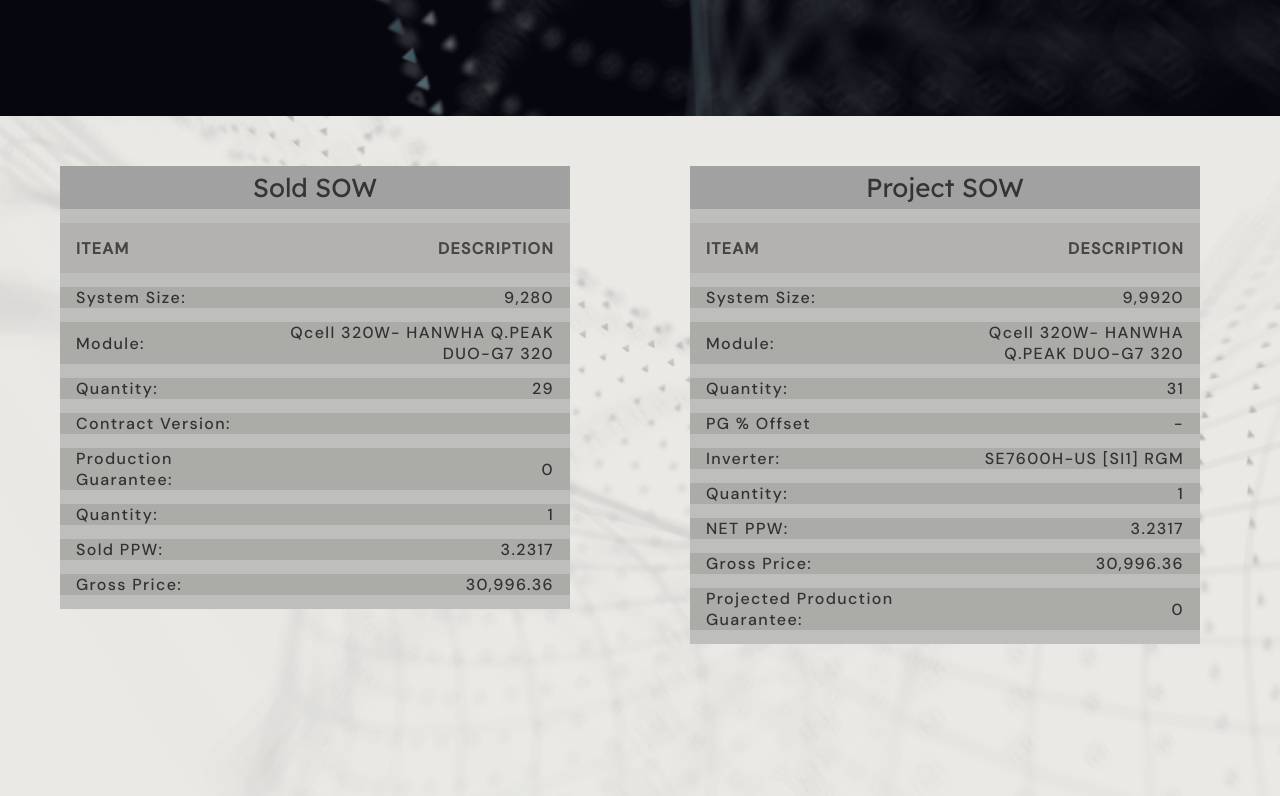
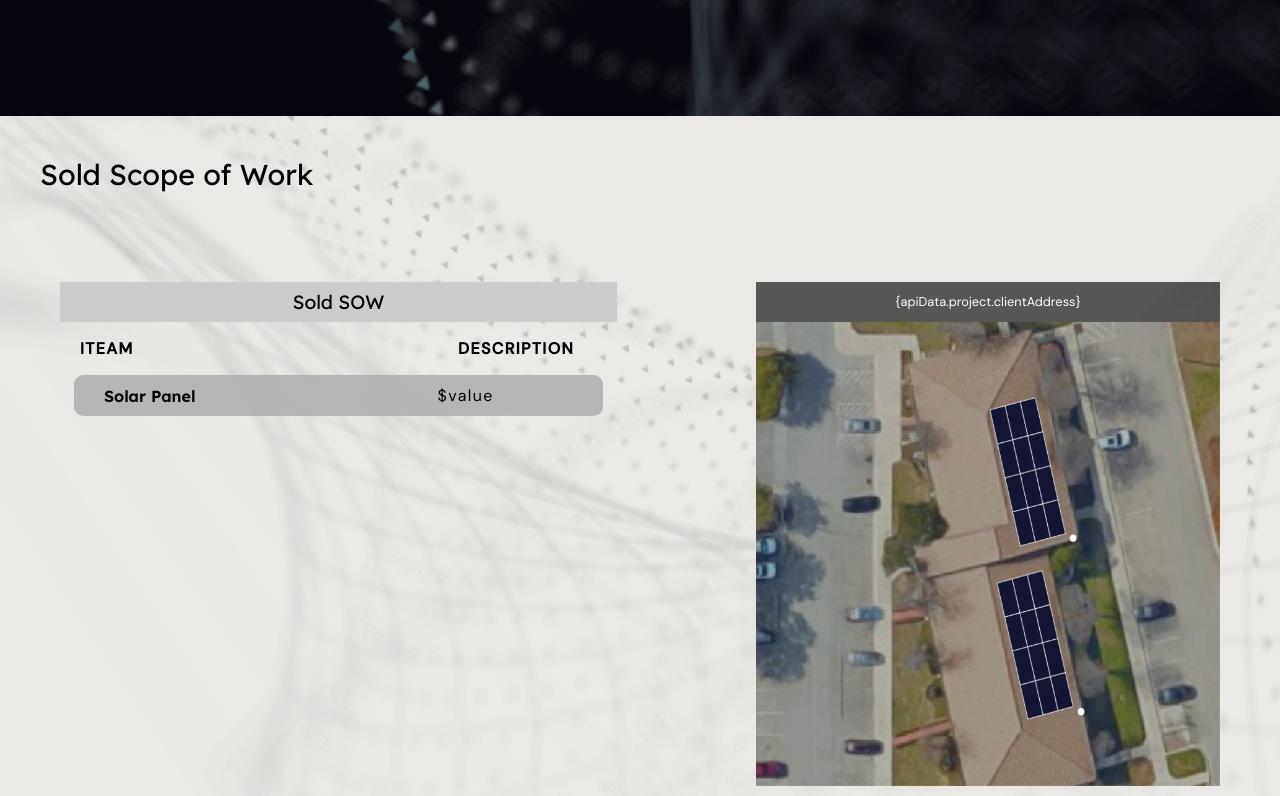
Before and after one commit to ayepino0984/InstallationPlain, a plain HTML site: page index.html in a window 1280 px wide. Shown: the part 1484-2280 px from the top of the page. Drawn offline with nearby package versions, Linux system fonts and the light colour scheme; files whose address does not match are found by name.

Commit message:
section3 modificada queda hacer

```diff
--- a/index.html
+++ b/index.html
@@ -36,6 +36,11 @@
       >
         <img src="src/img/logo_blanco.png" alt="logo" className="left-image" />
       </a>
+      <div class ="menu-content">
+        <h1 class="customH1">
+          Your Installation <span class="colorAma">PLAN</span>
+        </h1>
+      </div>
     </div>
   </header>
   <body>
@@ -44,10 +49,6 @@
       <!--Section1 -->
       <section id="section1" class="sectionOneWithBackground">
         <div class="">
-          <h1 class="customH1">
-            Your Installation <br />
-            <span class="colorAma">PLAN</span>
-          </h1>
           <div class="infoContainer">
             <h2 class="customH2">NombreCliente</h2>
             <div class="informationContainerText">
@@ -117,96 +118,43 @@
       </section>
 
       <section id="section3" class="sectionThreeWithBackground">
+        <h3 class="section3Title"> Sold Scope of Work </h3>
         <div class="informationSection3">
-          <h3 class="section3TitleTable bgH3">Sold SOW</h3>
-          <table class="tableSow">
-            <thead class="soldSowHead">
-              <tr class="soldSowTr bgTr">
-                <th>ITEAM</th>
-                <th>DESCRIPTION</th>
-              </tr>
-            </thead>
-            <tr class="soldSowTr bgTr1 textSow">
-              <td>System Size:</td>
-              <td>9,280</td>
-            </tr>
-            <tr class="soldSowTr bgTr1 textSow">
-              <td>Module:</td>
-              <td>Qcell 320W- HANWHA Q.PEAK DUO-G7 320</td>
-            </tr>
-            <tr class="soldSowTr bgTr1 textSow">
-              <td>Quantity:</td>
-              <td>29</td>
-            </tr>
-            <tr class="soldSowTr bgTr1 textSow">
-              <td>Contract Version:</td>
-              <td></td>
-            </tr>
-            <tr class="soldSowTr bgTr1 textSow">
-              <td>Production Guarantee:</td>
-              <td>0</td>
-            </tr>
-            <tr class="soldSowTr bgTr1 textSow">
-              <td>Quantity:</td>
-              <td>1</td>
-            </tr>
-            <tr class="soldSowTr bgTr1 textSow">
-              <td>Sold PPW:</td>
-              <td>3.2317</td>
-            </tr>
-            <tr class="soldSowTr bgTr1 textSow">
-              <td>Gross Price:</td>
-              <td>30,996.36</td>
-            </tr>
-          </table>
-        </div>
-        <div class="informationSection3">
-          <h3 class="section3TitleTable bgH3">Project SOW</h3>
-          <table class="tableSow">
-            <thead class="soldSowHead">
-              <tr class="soldSowTr bgTr">
-                <th>ITEAM</th>
-                <th>DESCRIPTION</th>
-              </tr>
-            </thead>
-            <tr class="soldSowTr bgTr1 textSow">
-              <td>System Size:</td>
-              <td>9,9920</td>
-            </tr>
-            <tr class="soldSowTr bgTr1 textSow">
-              <td>Module:</td>
-              <td>Qcell 320W- HANWHA Q.PEAK DUO-G7 320</td>
-            </tr>
-            <tr class="soldSowTr bgTr1 textSow">
-              <td>Quantity:</td>
-              <td>31</td>
-            </tr>
-            <tr class="soldSowTr bgTr1 textSow">
-              <td>PG % Offset</td>
-              <td>-</td>
-            </tr>
-            <tr class="soldSowTr bgTr1 textSow">
-              <td>Inverter:</td>
-              <td>SE7600H-US [SI1] RGM</td>
-            </tr>
-            <tr class="soldSowTr bgTr1 textSow">
-              <td>Quantity:</td>
-              <td>1</td>
-            </tr>
-            <tr class="soldSowTr bgTr1 textSow">
-              <td>NET PPW:</td>
-              <td>3.2317</td>
-            </tr>
-            <tr class="soldSowTr bgTr1 textSow">
-              <td>Gross Price:</td>
-              <td>30,996.36</td>
-            </tr>
-            <tr class="soldSowTr bgTr1 textSow">
-              <td>Projected Production Guarantee:</td>
-              <td>0</td>
-            </tr>
-          </table>
-        </div>
+          <div class="info3Content">
+            <p class="textInfo3 cont3"> Sold SOW </p>
+           <div class="col3">
+              <div class="c1">
+                <p class="textItemName3">ITEAM</p>
+              </div>
+              <div class="c2">
+                <p class="textItemName3"> DESCRIPTION</p>
+              </div>
+            </div>
+            <div class="col3 bGris">
+              <div class="c1">
+                <p class="textItem3L"> Solar Panel </p>
+              </div>
+              <div class="c2">
+                <p class="textItem3R"> $value </p>
+              </div>
+            </div>
+
+          </div>
+          <div class="img3Content">
+              <div class="imgContainer">
+                <div class="mapOverlay">
+                  <p>{apiData.project.clientAddress}</p>
+                </div>
+                <!-- /*{apiData.satelitalImage}*/ -->
+                <img
+                  src="src/img/img_maps.png"
+                  alt="img_house_maps"
+                  class="satelitalImage"
+                />
+              </div>
+          </div>
+
+
       </section>
 
       <section id="section4" class="sectionFourWithBackground">
--- a/styles.css
+++ b/styles.css
@@ -9,8 +9,9 @@ header {
     0,
     0,
     0,
-    0.52
-  ); /* Color de fondo oscuro con opacidad */
+    0.38
+  );
+  backdrop-filter: blur(3.5px);
   color: white; /* Cambia el color del texto a blanco o el color deseado */
   padding: 10px; /* Agrega espacio interno al encabezado */
   position: fixed;
@@ -22,10 +23,29 @@ header {
 .menu {
   display: flex;
   justify-content: space-between;
-  align-items: center;
+  /*align-items: flex-start;*/
+  flex-direction: column;
   width: 100%;
   padding-left: 32px;
 }
+
+.menu-content{
+   display: flex;
+   flex-direction: column;
+   align-items: center;
+}
+
+/* Estilos para el h1 puntual */
+.customH1 {
+  font-size: 3.75rem;
+  font-family: "Lexend", sans-serif; /* Fuente personalizada */
+  font-weight: 600; /*Peso de semibold*/
+  color: #FFF;
+  text-align: center;
+  font-style: normal;
+  line-height: normal;
+}
+
 
 /********SECTION 1 ***********/
 
@@ -40,16 +60,6 @@ header {
   min-height: 100vh;
 }
 
-/* Estilos para el h1 puntual */
-.customH1 {
-  margin-top: 124px;
-  color: #ffffff; /* Color personalizado */
-  font-size: 3.75rem;
-  font-family: "Lexend", sans-serif; /* Fuente personalizada */
-  font-weight: 600; /*Peso de semibold*/
-  text-align: left; /* Alineación a la izquierda */
-  padding-left: 3%;
-}
 
 .customH2 {
   color: #ffffff; /* Color personalizado */
@@ -69,6 +79,7 @@ header {
   gap: 12px;
   justify-content: end;
 }
+
 
 .infoContainer {
   padding-top: 80px;
@@ -233,8 +244,6 @@ header {
   color: #323232;
   padding-bottom: 8px;
   min-height: 100vh;
-  display: flex;
-  flex-wrap: wrap;
   width: 100%;
 }
 
@@ -249,6 +258,9 @@ header {
 .informationSection3 {
   flex: 0 0 calc(50% - 10px); /* Evitar que se encogen, pero permitir que ocupen el 50% menos 10px de margen */
   padding: 50px 60px;
+  display: flex;
+  margin:0;
+  /*flex-wrap: wrap;*/
 }
 
 .soldSowHead {
@@ -258,23 +270,138 @@ header {
   height: 3.125rem;
 }
 
-.bgH3 {
-  background: #a1a1a1; /* rgba(156, 156, 156, 0.93);*/
+.cont3 {
+  background: #cccccc; /* rgba(156, 156, 156, 0.93);*/
   backdrop-filter: blur(4.211065292358398px);
-  padding: 5px 0;
+  padding: 8px 0;
+  width: 80%;
 }
 
-.section3TitleTable {
-  color: #343434;
-  text-align: center;
+.col3{
+  display: flex;
+  justify-content: center;
+  align-items: center;
+}
+
+.c1{
+   padding: 0px 20px;
+   width: 50%;
+}
+
+.c2{
+   width: 50%;
+   padding: 0px 50px;
+}
+
+.section3Title{
+  color: #000;
   font-family: Lexend;
-  font-size: 1.625rem;
+  font-size: 1.8rem;
   font-style: normal;
   font-weight: 400;
   line-height: normal;
   margin: 0;
+  padding: 40px 40px;
 }
 
+.textInfo3{
+  color: #000;
+  text-align: center;
+  font-family: Lexend;
+  font-size: 1.2rem;
+  font-style: normal;
+  font-weight: 400;
+  line-height: normal;
+}
+
+.textItemName3{
+  color: #000;
+  font-family: DM Sans;
+  font-size: 1rem;
+  font-style: normal;
+  font-weight: 700;
+  line-height: normal;
+  letter-spacing: 0.08525rem;
+}
+
+.textItem3L{
+  color: #000;
+  font-family: Lexend;
+  font-size: 1rem;
+  font-style: normal;
+  font-weight: 600;
+  line-height: normal;
+  margin:0;
+}
+
+
+.textItem3R{
+  color: #000;
+  font-family: DM Sans;
+  font-size: 1rem;
+  font-style: normal;
+  font-weight: 400;
+  line-height: normal;
+  letter-spacing: 0.08525rem;
+  text-align: center;
+  margin:0;
+}
+
+
+.bGris{
+  margin-left: 2%;
+  width: 76%;
+  border-radius: 0.6rem;
+  background: rgba(175, 174, 174, 0.87);
+  backdrop-filter: blur(7.5px);
+  padding: 10px;
+}
+
+.info3Content{
+  height: 100%;
+  width: 60%;
+}
+
+.img3Content{
+  height: 100%;
+  width: 40%;
+  justify-content: center;
+  align-items: center;
+}
+
+.imgContainer {
+  width: 100%;
+  height: auto;
+  padding: 0 !important;
+}
+
+.satelitalImage {
+  width: 100%;
+  height: 100%;
+}
+
+.mapOverlay {
+  display: flex;
+  justify-content: center;
+  align-items: center;
+  right: 0%;
+  bottom: 0%;
+  width: 100%; /*400px;*/
+  height: 40px;
+  background-color: rgba(0, 0, 0, 0.63);
+  z-index: 30;
+}
+
+.mapOverlay p {
+  margin: 0;
+  text-align: center;
+  color: #ffffff;
+  display: flex;
+  justify-content: left;
+  font-family: "DM Sans", sans-serif;
+  padding: 0;
+  font-size: 0.8rem;
+}
 
 
 .soldSowTr th {
```
Also changed, not shown: src/img/img_maps.png (added), src/img/onlylogo.png (deleted), table notas.txt (added).
